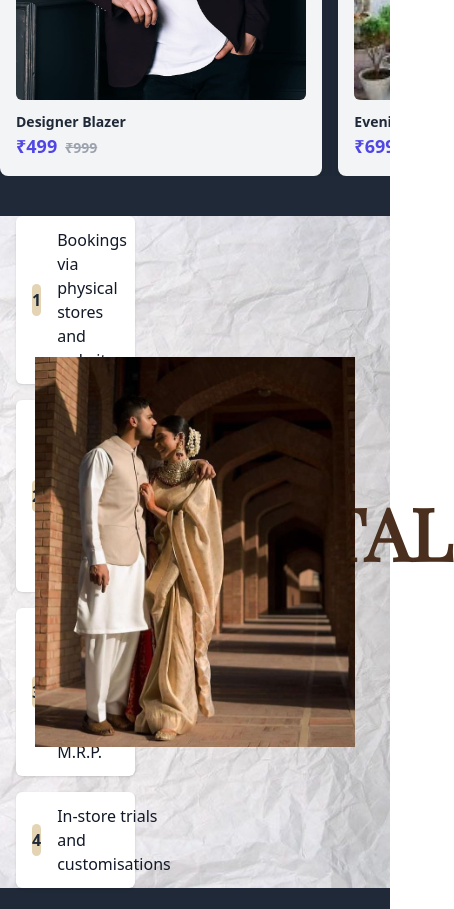
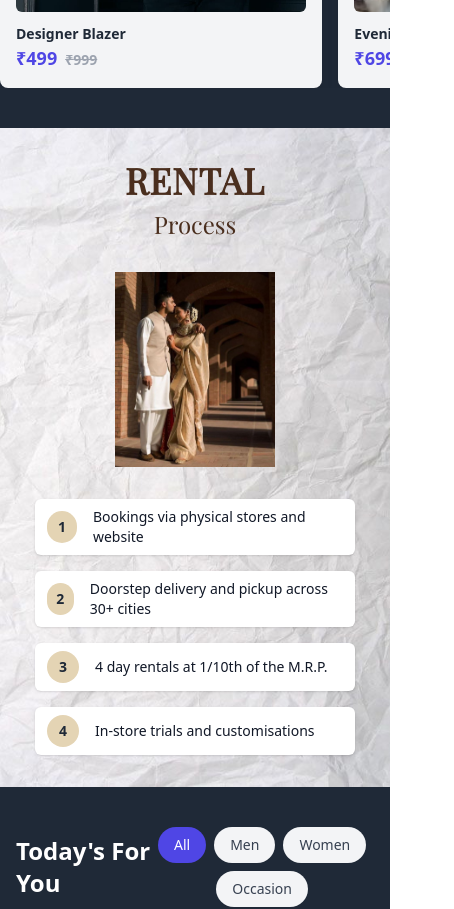
Before and after one commit to OvezShaikh/Rental-Clothing-Management-System, a React (Vite) app: page / in a window 390 px wide. Shown: the part 1940-2849 px from the top of the page, 454 px wide, since content can reach past the window. Built offline with nearby package versions, Linux system fonts and the light colour scheme; no server answers.

Commit message:
Added responsiveness and image changes due to build fail

```diff
--- a/src/components/RentalProcess.jsx
+++ b/src/components/RentalProcess.jsx
@@ -10,48 +10,51 @@ export default function RentalProcess() {
 
   return (
     <section
-      className="relative py-0 px-4 h-auto bg-cover bg-center text-gray-800 dark:text-white"
+      className="relative px-4 py-8 md:py-0 h-full bg-cover bg-center text-gray-800 dark:text-white"
       style={{
         backgroundImage: `url(${images.paperTexture})`,
         backgroundSize: "cover",
         backgroundPosition: "center",
       }}
     >
-      <div className="max-w-7xl mx-auto relative grid grid-cols-3 items-center">
-        {/* Left Side - Steps */}
-        <div className="flex flex-col items-start space-y-4">
+      <div className="max-w-7xl mx-auto relative grid grid-cols-1 md:grid-cols-2 lg:grid-cols-3 gap-8 items-center">
+
+        {/* Right Heading (comes first on mobile) */}
+        <div className="flex justify-center items-center text-center md:text-right order-1 md:order-3">
+          <h2>
+            <span className="block text-4xl sm:text-5xl md:text-6xl lg:text-7xl font-extrabold text-[#4A2E1E] font-playfair tracking-wide">
+              RENTAL
+            </span>
+            <span className="block text-2xl sm:text-3xl md:text-4xl font-light text-[#4A2E1E] font-playfair mt-2">
+              Process
+            </span>
+          </h2>
+        </div>
+
+        {/* Center Image */}
+        <div className="flex justify-center order-2">
+          <img
+            src={images.rentalprocessimg}
+            alt="Rental Process"
+            className="w-40 sm:w-56 md:w-64 lg:w-72 object-contain relative z-10"
+          />
+        </div>
+
+        {/* Left Side - Steps (comes last on mobile) */}
+        <div className="flex flex-col items-center md:items-start space-y-4 order-3 md:order-1">
           {steps.map((step, index) => (
             <div
               key={index}
-              className="flex items-center bg-white rounded-md px-4 py-3 shadow w-full max-w-sm"
+              className="flex items-center bg-white rounded-md px-3 py-2 shadow w-full max-w-xs sm:max-w-sm"
             >
-              <span className="flex items-center justify-center w-8 h-8 rounded-full bg-[#e4d4b4] text-gray-800 font-semibold mr-4">
+              <span className="flex items-center justify-center w-8 h-8 rounded-full bg-[#e4d4b4] text-gray-800 font-semibold mr-4 text-sm sm:text-base">
                 {index + 1}
               </span>
-              <p className="text-gray-900 text-base font-medium">{step}</p>
+              <p className="text-gray-900 text-sm sm:text-base font-medium">
+                {step}
+              </p>
             </div>
           ))}
-        </div>
-
-        {/* Center Image */}
-        <div className="flex justify-center">
-          <img
-            src={images.rentalprocessimg}
-            alt="Rental Process"
-            className="max-w-xs md:max-w-sm lg:max-w-md object-contain relative z-10"
-          />
-        </div>
-
-        {/* Right Heading */}
-        <div className="flex justify-center items-center">
-          <h2 className="text-right">
-            <span className="block text-7xl font-extrabold text-[#4A2E1E] font-playfair tracking-wide">
-              RENTAL
-            </span>
-            <span className="block text-4xl text-start font-light text-[#4A2E1E] font-playfair">
-              Process
-            </span>
-          </h2>
         </div>
       </div>
     </section>
--- a/src/components/ServiceHighlights.jsx
+++ b/src/components/ServiceHighlights.jsx
@@ -2,17 +2,17 @@ import { FaTruck, FaUndo, FaTags, FaCheckCircle, FaStore, FaMoneyBillWave } from
 
 export default function ServiceHighlights() {
   return (
-    <section className="bg-gray-200 dark:bg-gray-800 py-8 px-4 md:px-10 transition-colors duration-300">
+    <section className="bg-gray-200 dark:bg-gray-800 py-12 px-4 md:px-10 transition-colors duration-300">
       <div className="max-w-7xl mx-auto">
         {/* Buttons */}
-        <div className="flex flex-wrap justify-center gap-4 mb-6">
+        {/* <div className="flex flex-wrap justify-center gap-4 mb-6">
           <button className="bg-black text-white py-2 px-6 rounded-md hover:bg-gray-800 transition dark:bg-white dark:text-black dark:hover:bg-gray-200">
             ON DEMAND
           </button>
           <button className="bg-pink-700 text-white py-2 px-6 rounded-md hover:bg-pink-800 transition dark:bg-pink-500 dark:hover:bg-pink-400">
             FASHION SUBSCRIPTION
           </button>
-        </div>
+        </div> */}
 
         {/* Highlights */}
         <div className="grid grid-cols-2 md:grid-cols-6 gap-4 text-center">
--- a/src/components/TodaysForYouSection.jsx
+++ b/src/components/TodaysForYouSection.jsx
@@ -11,13 +11,13 @@ const productData = {
       name: "Men's Sherwani",
       category: "Men / Wedding",
       rent: 799,
-      image: images.IMG_7355,
+      image: images.whiteshervani,
     },
     {
       name: "Evening Gown",
       category: "Women / Party",
       rent: 899,
-      image: images.IMG_7340,
+      image: images.imggreendress,
     },
     {
       name: "Formal Blazer",
@@ -31,7 +31,7 @@ const productData = {
       name: "Men's Sherwani",
       category: "Men / Wedding",
       rent: 799,
-      image: images.IMG_7355,
+      image: images.whiteshervani,
     },
     {
       name: "Formal Blazer",
@@ -45,7 +45,7 @@ const productData = {
       name: "Evening Gown",
       category: "Women / Party",
       rent: 899,
-      image: images.IMG_7340,
+      image: images.imggreendress,
     },
   ],
   Occasion: [
--- a/src/pages/Catalog.jsx
+++ b/src/pages/Catalog.jsx
@@ -17,7 +17,6 @@ export default function Catalog() {
   const { categories, loading: loadingCategories } = useCategories();
   const { items, loading: loadingItems } = useItems();
 
-  // set default view as list for small screens
   useEffect(() => {
     if (window.innerWidth < 640) {
       setViewMode("list");
@@ -78,11 +77,11 @@ export default function Catalog() {
 
       {/* Category Tabs */}
       <div className="flex sm:flex-wrap sm:overflow-x-auto sm:no-scrollbar flex-wrap md:flex-wrap gap-4 mb-6 pb-2">
-        {/* All Button */}
         <button
           onClick={() => handleCategoryChange("All")}
           className={`flex flex-col items-center px-2 py-3 rounded-md whitespace-normal w-24 h-22
-    ${selectedCategory === "All"
+            ${
+              selectedCategory === "All"
                 ? "bg-pink-100 text-pink-600"
                 : "bg-gray-100 text-gray-700"
             }`}
@@ -100,7 +99,8 @@ export default function Catalog() {
             key={idx}
             onClick={() => handleCategoryChange(cat.name)}
             className={`flex flex-col items-center px-3 py-2 justify-center sm:py-1 rounded-md whitespace-normal sm:w-22 sm:h-22
-        ${selectedCategory === cat.name
+              ${
+                selectedCategory === cat.name
                   ? "bg-pink-100 text-pink-600"
                   : "bg-gray-100 text-gray-700"
               }`}
@@ -117,12 +117,12 @@ export default function Catalog() {
         ))}
       </div>
 
-
       {/* View Toggle */}
       <div className="flex justify-end mb-4 gap-2">
         <button
           onClick={() => setViewMode("grid")}
-          className={`p-2 rounded ${viewMode === "grid"
+          className={`p-2 rounded ${
+            viewMode === "grid"
               ? "bg-pink-500 text-white"
               : "bg-gray-200 text-gray-700"
           }`}
@@ -131,7 +131,8 @@ export default function Catalog() {
         </button>
         <button
           onClick={() => setViewMode("list")}
-          className={`p-2 rounded ${viewMode === "list"
+          className={`p-2 rounded ${
+            viewMode === "list"
               ? "bg-pink-500 text-white"
               : "bg-gray-200 text-gray-700"
           }`}
@@ -148,15 +149,14 @@ export default function Catalog() {
               key={item.id}
               className="relative bg-white rounded-lg shadow-md p-4 hover:shadow-lg transition flex flex-col min-h-[22rem]"
             >
-              {/* Ribbon for featured products */}
+              {/* Ribbon only when Featured */}
+              {item.available && (
                 <div className="absolute top-0 right-0 overflow-hidden w-20 h-20 pointer-events-none">
-                <div
-                  className={`absolute top-2 right-[-40px] w-[140px] rotate-45 text-white text-xs font-bold py-1 text-center shadow-md
-                  ${item.available ? "bg-pink-500" : "bg-gray-500"}`}
-                >
-                  {item.available ? "Featured" : "Booked"}
+                  <div className="absolute top-2 right-[-40px] w-[140px] rotate-45 bg-pink-500 text-white text-xs font-bold py-1 text-center shadow-md">
+                    Featured
                   </div>
                 </div>
+              )}
               <div
                 className="cursor-pointer"
                 onClick={() => handleGoToProduct(item)}
@@ -175,9 +175,7 @@ export default function Catalog() {
                 <h2 className="text-lg font-semibold dark:text-black">
                   {item.name}
                 </h2>
-                <p className="text-pink-600 font-semibold">
-                  ₹{item.daily_rate}
-                </p>
+                <p className="text-pink-600 font-semibold">₹{item.daily_rate}</p>
                 <div className="mt-auto">
                   <button
                     onClick={() => handleAddToCart(item)}
@@ -201,20 +199,14 @@ export default function Catalog() {
               key={item.id}
               className="flex flex-row items-center gap-4 bg-white rounded-lg shadow-md p-4 hover:shadow-lg transition relative"
             >
-              {/* Ribbon */}
+              {/* Ribbon only when Featured */}
+              {item.available && (
                 <div className="absolute top-2 left-2">
-                {item.available ? (
                   <span className="bg-pink-500 text-white text-xs font-bold px-2 py-1 rounded">
                     Featured
                   </span>
-                ) : (
-                  <span className="bg-gray-500 text-white text-xs font-bold px-2 py-1 rounded">
-                    Booked
-                  </span>
+                </div>
               )}
-              </div>
-
-              {/* Image */}
               <div
                 className="cursor-pointer"
                 onClick={() => handleGoToProduct(item)}
@@ -229,8 +221,6 @@ export default function Catalog() {
                   className="w-24 h-24 object-cover rounded-md flex-shrink-0"
                 />
               </div>
-
-              {/* Details */}
               <div className="flex-1 flex flex-col justify-between h-full">
                 <h2 className="text-lg font-semibold dark:text-black">
                   {item.name}
@@ -250,7 +240,6 @@ export default function Catalog() {
             </div>
           ))}
         </div>
-
       )}
 
       {visibleProducts.length === 0 && (
```
Also changed, not shown: src/constants/images.js (+4 -4 lines), src/assets/imggreendress.JPG (renamed from src/assets/IMG_7340.JPG), 1 other file (tests, documents, lock files or other folders). Lines whose indentation alone changed are shown as unchanged.
